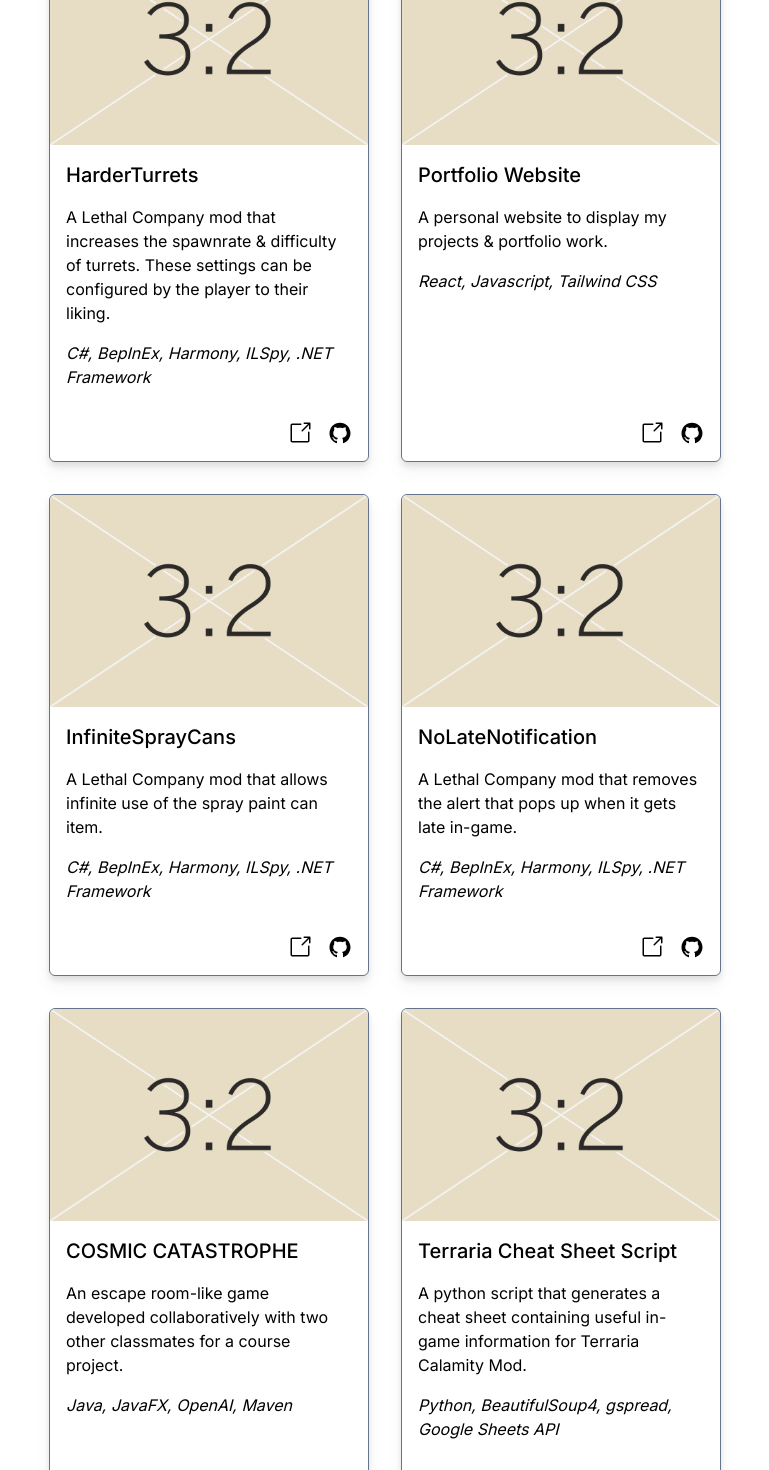
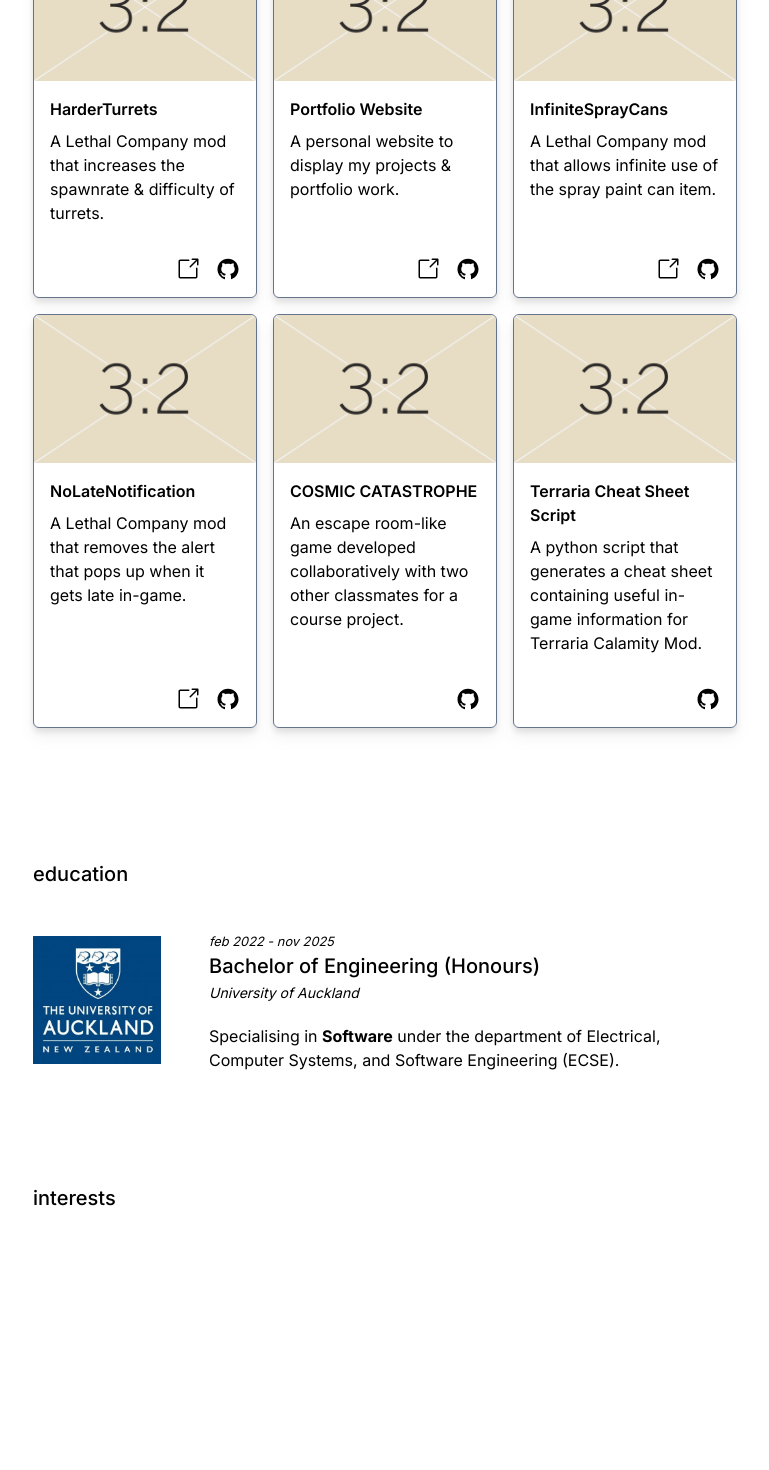
Before and after one commit to twoandtwelve/twoandtwelve.github.io, a React (Vite) app: page / in a window 1280 px wide. Shown: the part 580-2050 px from the top of the page, without its empty margins (255-1024 px from the left). Built offline with nearby package versions, Linux system fonts and the light colour scheme.

Commit message:
Resized projects

```diff
--- a/src/components/About.jsx
+++ b/src/components/About.jsx
@@ -1,11 +1,12 @@
 import React from "react"
 import uoa from "/public/images/uoa.jpg"
 
+
 export default function About() {
     return (
-        <section id='about' className='max-w-3xl mx-auto px-8 py-5 pb-52'>
+        <section id='about' className='max-w-3xl mx-auto px-8 py-5 pb-60'>
             <h2 className='mb-10 font-medium text-xl'>education</h2>
-            <div className='flex flex-col sm:flex-row pb-20'>
+            <div className='flex flex-col sm:flex-row pb-28'>
                 <img src={uoa} className='mx-0 max-w-32 max-h-32 mt-2'/>
                 <div className='px-0 sm:px-12 sm:mt-0 mt-4'>
                     <small className='italic'>feb 2022 - nov 2025</small>
@@ -17,9 +18,9 @@ export default function About() {
                 </div>
             </div>
             <h2 className='mb-10 font-medium text-xl'>interests</h2>
-            <p>Lorem ipsum dolor sit amet consectetur adipisicing elit. Illum iusto dolorum accusamus dolorem
+            {/*<p>Lorem ipsum dolor sit amet consectetur adipisicing elit. Illum iusto dolorum accusamus dolorem
                 dignissimos ullam enim pariatur sit neque debitis, inventore delectus,
-                quam est, praesentium tenetur consequuntur suscipit nulla eaque??</p>
+                quam est, praesentium tenetur consequuntur suscipit nulla eaque??</p>*/}
         </section>
     )
 }
--- a/src/components/Projects.jsx
+++ b/src/components/Projects.jsx
@@ -8,86 +8,80 @@ export default function Projects() {
     return (
         <section id='projects' className='max-w-3xl mx-auto px-8 py-5 pb-28'>
             <h2 className='mb-10 font-medium text-xl'>projects</h2>
-            <div className='flex flex-wrap justify-center gap-8'>
-                <article className='flex flex-col max-w-xs border border-slate-500 rounded-md bg-white drop-shadow-lg'>
+            <div className='flex flex-wrap justify-center gap-4'>
+                <article className='flex flex-col max-w-project border border-slate-500 rounded-md bg-white drop-shadow-lg'>
                     <div>
                         <img src={test} className='rounded-t-md'/>
                     </div>
                     <div className='p-4 grow'>
-                        <h3 className='mb-4 font-medium text-xl'>HarderTurrets</h3>
-                        <p className='mb-4'>A Lethal Company mod that increases the spawnrate & difficulty of turrets. These settings can be configured by the player to their liking.</p>
-                        <p className='italic'>C#, BepInEx, Harmony, ILSpy, .NET Framework</p>
+                        <h3 className='mb-2 font-semibold text-l'>HarderTurrets</h3>
+                        <p>A Lethal Company mod that increases the spawnrate & difficulty of turrets.</p>
                     </div>
                     <div className='p-4 flex justify-end items-center gap-4 text-2xl'>
                         <a href='https://thunderstore.io/c/lethal-company/p/jacky/HarderTurrets/'><GoLinkExternal /></a>
                         <a href='https://github.com/twoandtwelve/HarderTurrets'><AiOutlineGithub /></a>
                     </div>
                 </article>
-                <article className='flex flex-col  max-w-80 border border-slate-500 rounded-md bg-white drop-shadow-lg'>
+                <article className='flex flex-col max-w-project border border-slate-500 rounded-md bg-white drop-shadow-lg'>
                     <div>
                         <img src={test} className='rounded-t-md'/>
                     </div>
                     <div className='p-4 grow'>
-                        <h3 className='mb-4 font-medium text-xl'>Portfolio Website</h3>
-                        <p className='mb-4'>A personal website to display my projects & portfolio work.</p>
-                        <p className='italic'>React, Javascript, Tailwind CSS</p>
+                        <h3 className='mb-2 font-semibold text-l'>Portfolio Website</h3>
+                        <p>A personal website to display my projects & portfolio work.</p>
                     </div>
                     <div className='p-4 flex justify-end items-center gap-4 text-2xl'>
                     <a href='#home'><GoLinkExternal /></a>
                     <a href='https://github.com/twoandtwelve/twoandtwelve.github.io'><AiOutlineGithub /></a>
                     </div>
                 </article>
-                <article className='flex flex-col max-w-80 border border-slate-500 rounded-md bg-white drop-shadow-lg'>
+                <article className='flex flex-col max-w-project border border-slate-500 rounded-md bg-white drop-shadow-lg'>
                     <div>
                         <img src={test} className='rounded-t-md'/>
                     </div>
                     <div className='p-4 grow'>
-                        <h3 className='mb-4 font-medium text-xl'>InfiniteSprayCans</h3>
-                        <p className='mb-4'>A Lethal Company mod that allows infinite use of the spray paint can item.</p>
-                        <p className='italic'>C#, BepInEx, Harmony, ILSpy, .NET Framework</p>
+                        <h3 className='mb-2 font-semibold text-l'>InfiniteSprayCans</h3>
+                        <p>A Lethal Company mod that allows infinite use of the spray paint can item.</p>
                     </div>
                     <div className='p-4 flex justify-end items-center gap-4 text-2xl'>
                         <a href='https://thunderstore.io/c/lethal-company/p/jacky/InfiniteSprayCans/'><GoLinkExternal /></a>
                         <a href='https://github.com/twoandtwelve/InfiniteSprayCans'><AiOutlineGithub /></a>
                     </div>
                 </article>
-                <article className='flex flex-col  max-w-80 border border-slate-500 rounded-md bg-white drop-shadow-lg'>
+                <article className='flex flex-col max-w-project border border-slate-500 rounded-md bg-white drop-shadow-lg'>
                     <div>
                         <img src={test} className='rounded-t-md'/>
                     </div>
                     <div className='p-4 grow'>
-                        <h3 className='mb-4 font-medium text-xl'>NoLateNotification</h3>
-                        <p className='mb-4'>A Lethal Company mod that removes the alert that pops up when it gets late in-game.</p>
-                        <p className='italic'>C#, BepInEx, Harmony, ILSpy, .NET Framework</p>
+                        <h3 className='mb-2 font-semibold text-l'>NoLateNotification</h3>
+                        <p>A Lethal Company mod that removes the alert that pops up when it gets late in-game.</p>
                     </div>
                     <div className='p-4 flex justify-end items-center gap-4 text-2xl'>
                         <a href='https://thunderstore.io/c/lethal-company/p/jacky/NoLateNotification/'><GoLinkExternal /></a>
                         <a href='https://github.com/twoandtwelve/NoLateNotification'><AiOutlineGithub /></a>
                     </div>
                 </article>
-                <article className='flex flex-col  max-w-80 border border-slate-500 rounded-md bg-white drop-shadow-lg'>
+                <article className='flex flex-col max-w-project border border-slate-500 rounded-md bg-white drop-shadow-lg'>
                     <div>
                         <img src={test} className='rounded-t-md'/>
                     </div>
                     <div className='p-4 grow'>
-                        <h3 className='mb-4 font-medium text-xl'>COSMIC CATASTROPHE</h3>
-                        <p className='mb-4'>An escape room-like game developed collaboratively with two other classmates for
+                        <h3 className='mb-2 font-semibold text-l'>COSMIC CATASTROPHE</h3>
+                        <p>An escape room-like game developed collaboratively with two other classmates for
                         a course project.</p>
-                        <p className='italic'>Java, JavaFX, OpenAI, Maven</p>
                     </div>
                     <div className='p-4 flex justify-end items-center gap-4 text-2xl'>
                     <a href='https://github.com/twoandtwelve/escape-room-game'><AiOutlineGithub /></a>
                     </div>
                 </article>
-                <article className='flex flex-col  max-w-80 border border-slate-500 rounded-md bg-white drop-shadow-lg'>
+                <article className='flex flex-col max-w-project border border-slate-500 rounded-md bg-white drop-shadow-lg'>
                     <div>
                         <img src={test} className='rounded-t-md'/>
                     </div>
                     <div className='p-4 grow'>
-                        <h3 className='mb-4 font-medium text-xl'>Terraria Cheat Sheet Script</h3>
-                        <p className='mb-4'>A python script that generates a cheat sheet containing useful
+                        <h3 className='mb-2 font-semibold text-l'>Terraria Cheat Sheet Script</h3>
+                        <p>A python script that generates a cheat sheet containing useful
                         in-game information for Terraria Calamity Mod.</p>
-                        <p className='italic'>Python, BeautifulSoup4, gspread, Google Sheets API</p>
                     </div>
                     <div className='p-4 flex justify-end items-center gap-4 text-2xl'>
                     <a href='https://github.com/twoandtwelve/weapons-cheatsheet'><AiOutlineGithub /></a>
--- a/tailwind.config.js
+++ b/tailwind.config.js
@@ -9,6 +9,9 @@ export default {
       fontFamily: {
         sans: ['Inter', 'sans-serif'],
       },
+      maxWidth: {
+        'project': '14rem',
+      },
     },
   },
   plugins: [],
```
